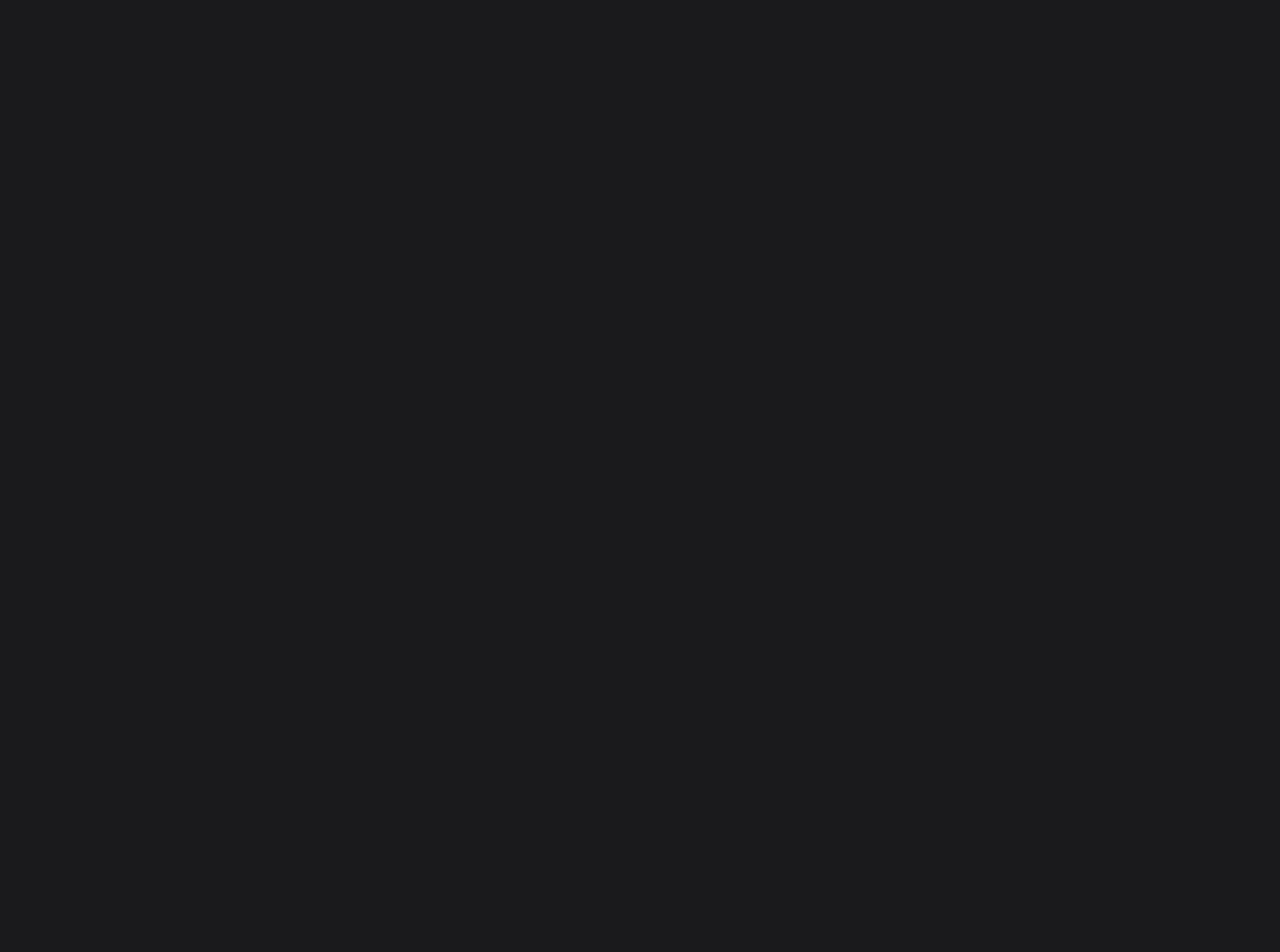
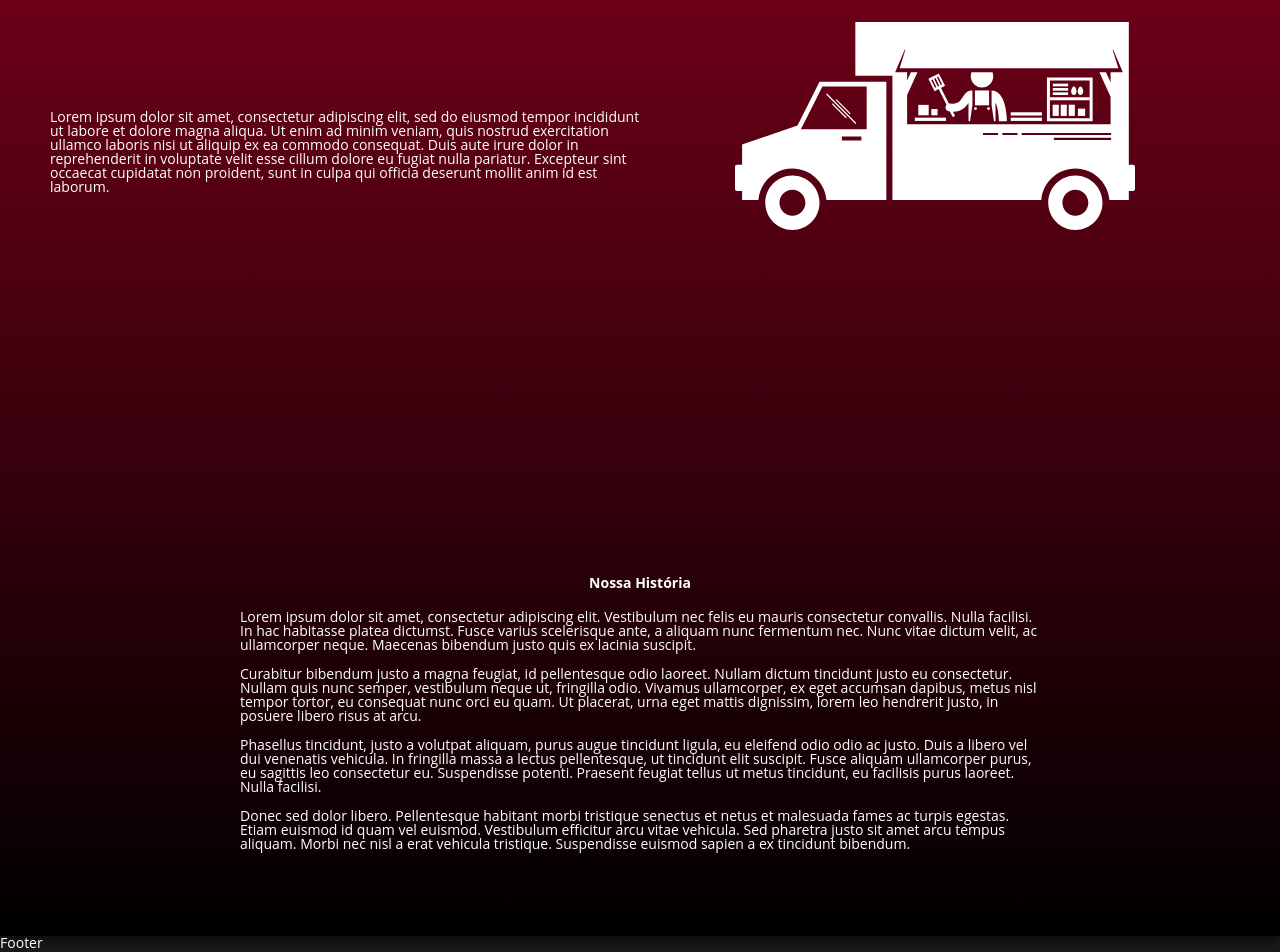
Before and after one commit to FeShimada/acch-web-ecommerce, a React (Vite) app: page / in a window 1280 px wide. Shown: the part 394-1346 px from the top of the page. Before the commit the page ends 800 px from the top, so only its background shows below. Built offline with nearby package versions, Linux system fonts and the light colour scheme.

Commit message:
proto home page

```diff
--- a/src/pages/Home/Home.jsx
+++ b/src/pages/Home/Home.jsx
@@ -1,8 +1,46 @@
 import React from 'react';
+import FoodTruckImg from '../../assets/noun-food-truck.svg'
+import { Container, ContentContainer, FirstScreen, FoodTruckImage, HomeContainer, LeftContainer, MainText, Paragraph, RightContainer, Section, Title } from './Home.styles';
 
 const Home = () => {
-    return(
-        <h1>Home</h1>
+    return (
+        <HomeContainer>
+
+            <FirstScreen>
+                <MainText>
+                    Compre no E-commerce conosco
+                </MainText>
+
+                <ContentContainer>
+                    <LeftContainer>
+                        Lorem ipsum dolor sit amet, consectetur adipiscing elit, sed do eiusmod tempor incididunt ut labore et dolore magna aliqua. Ut enim ad minim veniam, quis nostrud exercitation ullamco laboris nisi ut aliquip ex ea commodo consequat. Duis aute irure dolor in reprehenderit in voluptate velit esse cillum dolore eu fugiat nulla pariatur. Excepteur sint occaecat cupidatat non proident, sunt in culpa qui officia deserunt mollit anim id est laborum.
+                    </LeftContainer>
+
+                    <RightContainer>
+                        <FoodTruckImage src={FoodTruckImg} />
+                    </RightContainer>
+                </ContentContainer>
+            </FirstScreen>
+
+
+            <Section>
+                <Title>Nossa História</Title>
+                <Container>
+                    <Paragraph>
+                        Lorem ipsum dolor sit amet, consectetur adipiscing elit. Vestibulum nec felis eu mauris consectetur convallis. Nulla facilisi. In hac habitasse platea dictumst. Fusce varius scelerisque ante, a aliquam nunc fermentum nec. Nunc vitae dictum velit, ac ullamcorper neque. Maecenas bibendum justo quis ex lacinia suscipit.
+                    </Paragraph>
+                    <Paragraph>
+                        Curabitur bibendum justo a magna feugiat, id pellentesque odio laoreet. Nullam dictum tincidunt justo eu consectetur. Nullam quis nunc semper, vestibulum neque ut, fringilla odio. Vivamus ullamcorper, ex eget accumsan dapibus, metus nisl tempor tortor, eu consequat nunc orci eu quam. Ut placerat, urna eget mattis dignissim, lorem leo hendrerit justo, in posuere libero risus at arcu.
+                    </Paragraph>
+                    <Paragraph>
+                        Phasellus tincidunt, justo a volutpat aliquam, purus augue tincidunt ligula, eu eleifend odio odio ac justo. Duis a libero vel dui venenatis vehicula. In fringilla massa a lectus pellentesque, ut tincidunt elit suscipit. Fusce aliquam ullamcorper purus, eu sagittis leo consectetur eu. Suspendisse potenti. Praesent feugiat tellus ut metus tincidunt, eu facilisis purus laoreet. Nulla facilisi.
+                    </Paragraph>
+                    <Paragraph>
+                        Donec sed dolor libero. Pellentesque habitant morbi tristique senectus et netus et malesuada fames ac turpis egestas. Etiam euismod id quam vel euismod. Vestibulum efficitur arcu vitae vehicula. Sed pharetra justo sit amet arcu tempus aliquam. Morbi nec nisl a erat vehicula tristique. Suspendisse euismod sapien a ex tincidunt bibendum.
+                    </Paragraph>
+                </Container>
+            </Section>
+        </HomeContainer>
     )
 }
 
--- /dev/null
+++ b/src/pages/Home/Home.styles.js
@@ -0,0 +1,80 @@
+import styled from 'styled-components';
+
+export const HomeContainer = styled.div`
+    display: flex;
+    justify-content: center;
+    align-items: center;
+    flex-direction: column;
+    padding: 50px;
+    box-shadow: 0 5px 15px rgba(0,0,0,0.6);
+    justify-content: flex-start;
+    background: linear-gradient(to top, black, #900020);
+`;
+
+export const FirstScreen = styled.div`
+    height: 100vh;
+    width: 100%;
+    display: flex;
+    align-items: center;
+    flex-direction: column;
+    justify-content: flex-start;
+`;
+
+export const MainText = styled.div`
+    font-size: 2rem;
+    font-weight: bold;
+`;
+
+export const ContentContainer = styled.div`
+    display: flex;
+    width: 100%;
+    height: 100%;
+`;
+
+export const LeftContainer = styled.div`
+    flex: 1;
+    display: flex;
+    justify-content: center;
+    align-items: center;
+    width: 30vw;
+`;
+
+export const RightContainer = styled.div`
+    flex: 1;
+    display: flex;
+    justify-content: center;
+    align-items: center;
+    height: 100%;
+
+`;
+
+export const FoodTruckImage = styled.img`
+  margin: 10px;
+  max-width: 400px;
+  height: auto;
+`;
+
+export const Section = styled.section`
+    margin: 20px 0;
+    display: flex;
+    flex-direction: column;
+    align-items: center;
+    width: 100%
+    height: 100vh;
+`;
+
+export const Container = styled.div`
+    max-width: 800px;
+`;
+
+export const Title = styled.h2`
+    color: white;
+    font-weight: bold;
+    margin: 20px;
+`;
+
+export const Paragraph = styled.p`
+    color: white;
+    gap: 15px;
+    margin-bottom: 15px;
+`;
```
Also changed, not shown: src/assets/noun-food-truck.svg.
